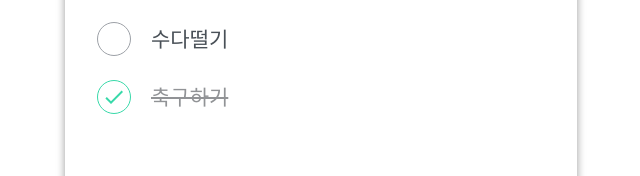
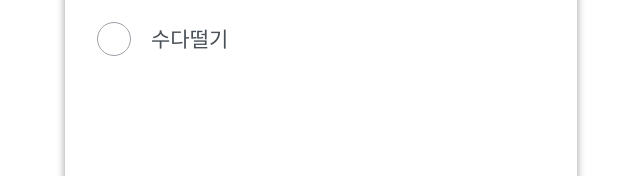
Before and after one commit to yongseopK/todo-react-app202401, a React (Create React App) app: page / in a window 1280 px wide. Shown: the part 414-590 px from the top of the page, without its empty margins (319-959 px from the left). Built offline with nearby package versions, Linux system fonts and the light colour scheme.

Commit message:
#7. Todo 삭제 기능

```diff
--- a/src/component/TodoInput.js
+++ b/src/component/TodoInput.js
@@ -40,6 +40,7 @@ const TodoInput = ({onAdd}) => {
                             type='text'
                             placeholder='할 일을 입력 후, 엔터를 누르세요!'
                             onChange={todoChangeHandler}
+                            value={todoText}
                         />
                     </form>
                 </div>
--- a/src/component/TodoItem.js
+++ b/src/component/TodoItem.js
@@ -3,9 +3,13 @@ import {MdDelete, MdDone} from "react-icons/md";
 import "./scss/TodoItem.scss";
 import cn from 'classnames';
 
-const TodoItem = ({item}) => {
+const TodoItem = ({item, onRemove}) => {
 
     const {id, title, done} = item;
+
+    const removeHandler = e => {
+      onRemove(id);
+    };
 
     return (
         <li className='todo-list-item'>
@@ -13,8 +17,8 @@ const TodoItem = ({item}) => {
                 {done && <MdDone/>}
             </div>
             <span className={cn('text', {finish: done})}>{title}</span>
-            <div className='remove'>
-                <MdDelete/>
+            <div className='remove' onClick={removeHandler}>
+                <MdDelete />
             </div>
         </li>
     );
--- a/src/component/TodoMain.js
+++ b/src/component/TodoMain.js
@@ -2,14 +2,14 @@ import React from 'react';
 import "./scss/TodoMain.scss";
 import TodoItem from "./TodoItem";
 
-const TodoMain = ({todoList}) => {
+const TodoMain = ({todoList, onRemove}) => {
 
 
 
     return (
         <ul className="todo-list">
             {
-                todoList.map(todo => <TodoItem key={todo.id} item={todo}/>)
+                todoList.map(todo => <TodoItem key={todo.id} item={todo} onRemove={onRemove}/>)
             }
         </ul>
     );
--- a/src/component/TodoTemplate.js
+++ b/src/component/TodoTemplate.js
@@ -1,4 +1,4 @@
-import React from "react";
+import React, {useState} from "react";
 import {MdAdd, MdDone, MdDelete} from "react-icons/md";
 import './scss/TodoTemplate.scss'
 import TodoHeader from "./TodoHeader";
@@ -11,7 +11,7 @@ const TodoTemplate = () => {
         리액트는 부모 컴포넌트에서 자식 컴포넌트로의 데이터 이동이 반대보다 쉽기 때문에
         할 일 데이터는 상위 부모 컴포넌트가 처리하는것이 좋다.
      */
-    const todoList = [
+    const [todoList, setTodoList] = useState( [
         {
             id: 1,
             title: "장보기",
@@ -27,23 +27,48 @@ const TodoTemplate = () => {
             title: "수다떨기",
             done: false
         },
-        {
-            id: 4,
-            title: "축구하기",
-            done: true
-        },
-    ];
+    ]);
 
     // 데이터 상향식 전달을 위해 부모가 자식에게 함수를 하나 전달
     const addTodo = (todoText) => {
         // console.log('할일 등록 함수를 todotemplate에서 실행');
         console.log('todoText : ', todoText);
+
+        const makeNewId = () => {
+            return todoList.length === 0 ? 1 : todoList[todoList.length - 1].id + 1;
+        };
+
+        const newTodo = {
+            id: makeNewId(),
+            title: todoText,
+            done: false
+        };
+
+        // todoList.push(newTodo);
+        /*
+            상태변수 변경은 오로지 setter를 통해서만 가능
+            상태값이 변경감지가 되면 리액트는 렌더링을 다시 시작합니다.
+            다만 상태변수가 const형태로 불변성을 띄기 때문에
+            기존의 상태값을 바꾸는 것은 불가능하고
+            새로운 상태를 만들어서 바꿔야 함.
+         */
+        setTodoList([...todoList, newTodo]);
+
+        console.log(todoList);
+    };
+
+    // 할 일 삭제 처리 함수
+    const removeTodo = id => {
+        console.log('id : ', id);
+
+        // id를 통해 객체를 탐색한 후 배열에서 제거
+        setTodoList(todoList.filter(todo => todo.id !== id));
     };
 
     return (
         <div className='TodoTemplate'>
             <TodoHeader/>
-            <TodoMain todoList={todoList} />
+            <TodoMain todoList={todoList} onRemove={removeTodo}/>
             <TodoInput onAdd={addTodo} />
         </div>
     );
```
